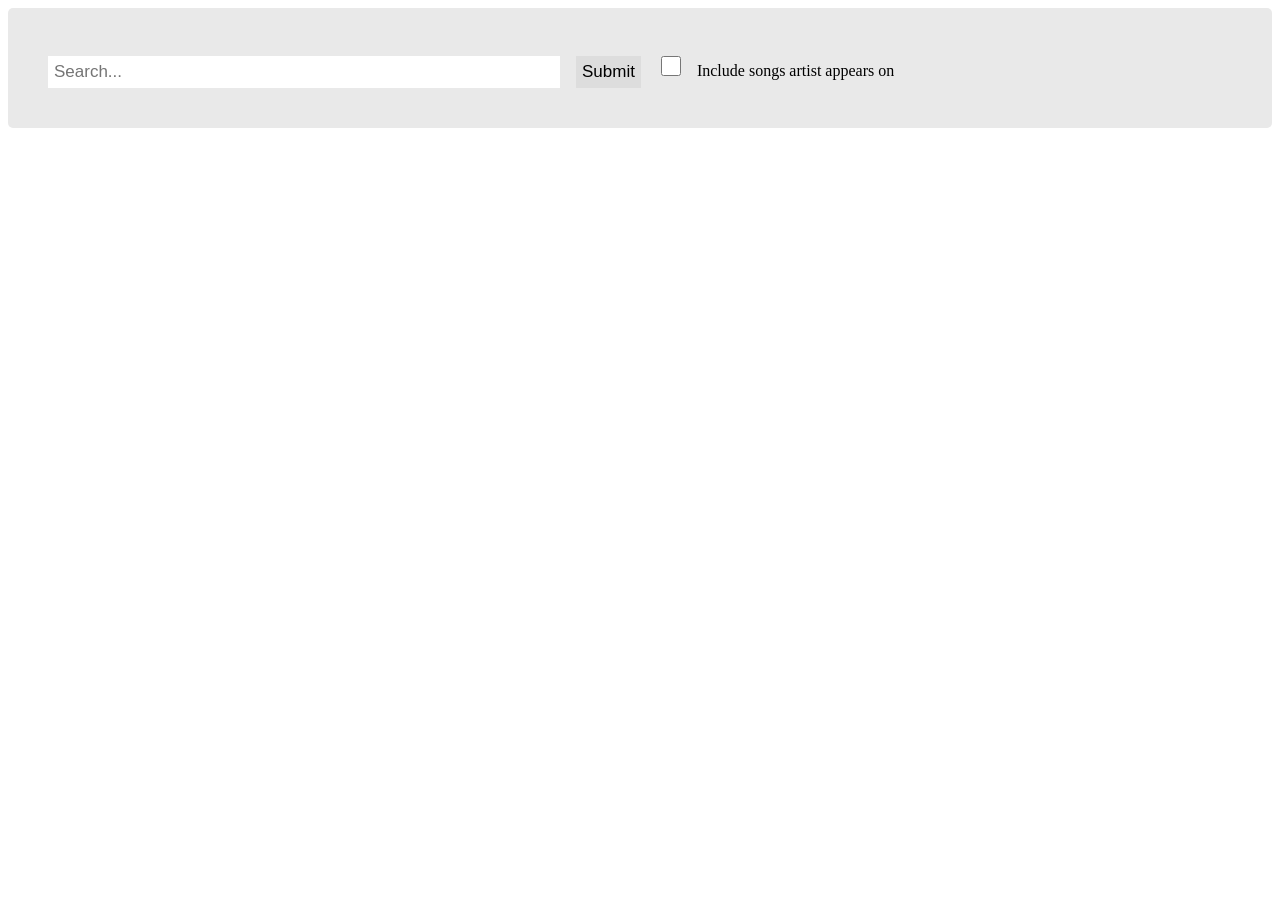
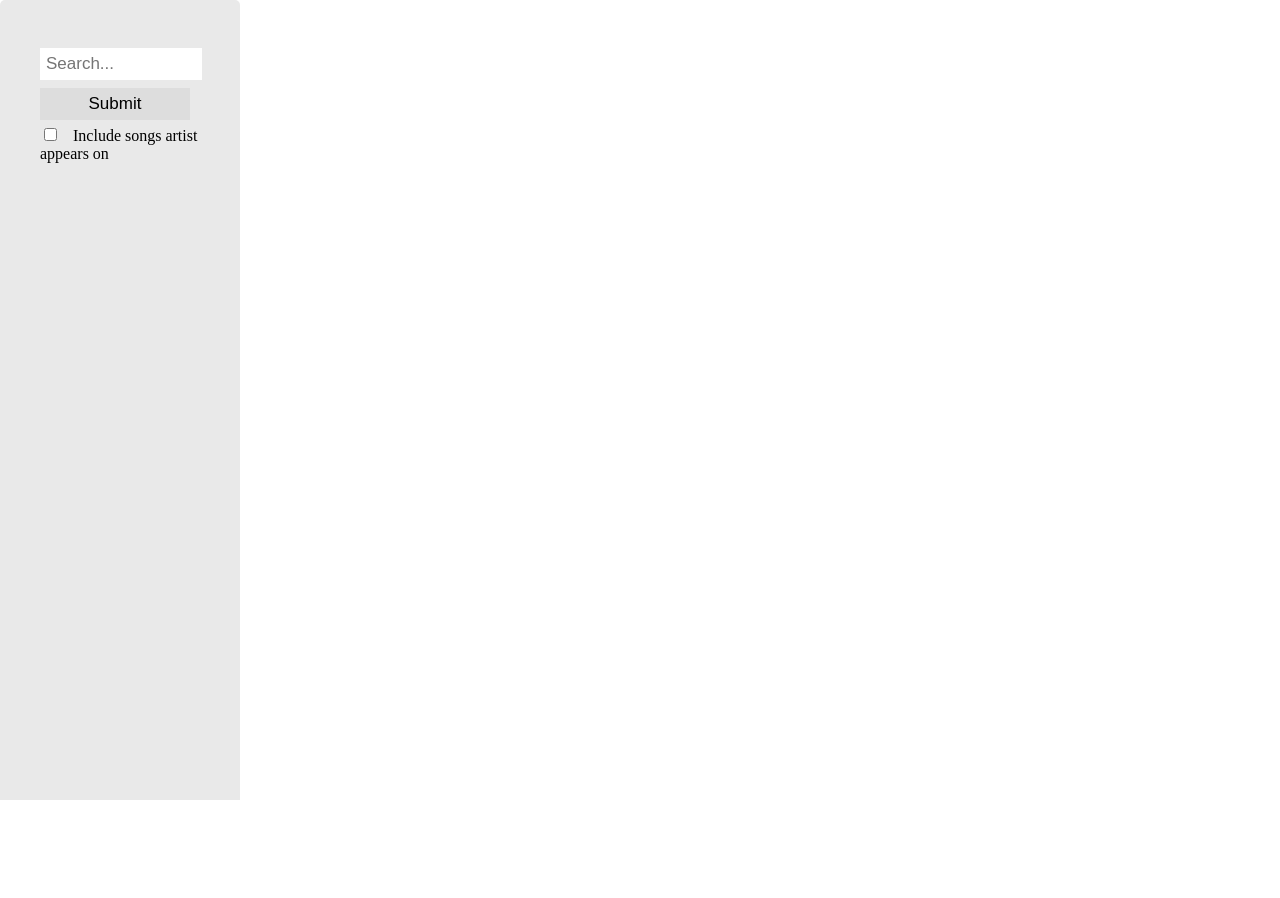
Before and after one commit to wproffi2/featured-list, a Django app: page / in a window 1280 px wide; the page is wider, and only the part inside the window is pictured. After the commit the page ends 800 px from the top of that part, so only its background shows below. Run offline with Django 3.2, Linux system fonts and the light colour scheme; some libraries are stand-ins or nearby versions.

Commit message:
redisigned front-end

```diff
--- a/artist_feature/feat_artists.py
+++ b/artist_feature/feat_artists.py
@@ -48,7 +48,9 @@ class FeaturedArtists:
         if appears_on:
             appears_on = [album for album in albums if album['album_group'] == 'appears_on']
             appears_on_tracks = [album['id'] for album in appears_on]
+
             appears_on_data = tuple(map(self.collectSongs, appears_on_tracks))
+
             ls = []
             for songs in appears_on_data:
                 for song in songs:
@@ -67,6 +69,7 @@ class FeaturedArtists:
         results = FeaturedArtists.spotifyObject.search(q='artist:' + self.artist_name, type='artist')
         results = results['artists']['items'][0]
         artist_id = results['id']
+        self.artist_name = results['name']
         return artist_id
 
 """
--- a/artist_feature/static/style.css
+++ b/artist_feature/static/style.css
@@ -6,7 +6,20 @@ div {
     overflow: hidden;
     background-color: #e9e9e9;
   }
-.topnav input[type=text] {
+
+.sidenav {
+    height: 100%;
+    width: 200px;
+    position: fixed;
+    z-index: 1;
+    top: 0;
+    left: 0;
+    background-color: #e9e9e9;
+    overflow-x: hidden;
+    padding-top: 20px;
+  }
+
+.sidenav input[type=text] {
     float: left;
     padding: 6px;
     border: none;
@@ -14,23 +27,21 @@ div {
     margin-right: 16px;
     font-size: 17px;
     height: 20px;
-    width: 500px;
+    width: 150px;
   }
 
-  .topnav input[type=checkbox] {
-    height: 20px;
-    width: 20px;
+.sidenav input[type=checkbox] {
     padding: 6px;
     border: none;
     margin-top: 8px;
     margin-right: 16px;
   }
 
-  .topnav .search-container {
+  .sidenav .search-container {
     float: left;
   }
 
-  .topnav .search-container button {
+  .sidenav .search-container button {
     float: left;
     padding: 6px;
     margin-top: 8px;
@@ -39,8 +50,9 @@ div {
     font-size: 17px;
     border: none;
     cursor: pointer;
+    width: 150px;
   }
 
-  .topnav .search-container button:hover {
+  .sidenav .search-container button:hover {
     background: #ccc;
   }
--- a/artist_feature/templates/index.html
+++ b/artist_feature/templates/index.html
@@ -26,7 +26,7 @@
 
 
 
-<div class="topnav">
+<div class="sidenav">
     <div class="search-container">
         <form method="POST" action="/">
             {% csrf_token %}
--- a/artist_feature/views.py
+++ b/artist_feature/views.py
@@ -6,7 +6,7 @@ from .feat_artists import FeaturedArtists
 def index(request):
     if request.method == 'POST':
         appears_on = request.POST.getlist('appears_on')
-        print(appears_on)
+
         parent_artist = request.POST.get('search', None)
 
         if parent_artist:
@@ -20,7 +20,7 @@ def index(request):
                 data = artist_tree.graphToJSON()
 
             else:
-                print('test')
+
                 artist_tree = ArtistTree(parent_artist)
                 search = FeaturedArtists(parent_artist)
                 data = search.collectData(appears_on=True)
```
